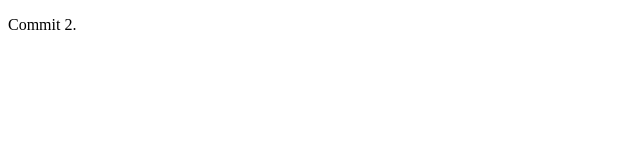
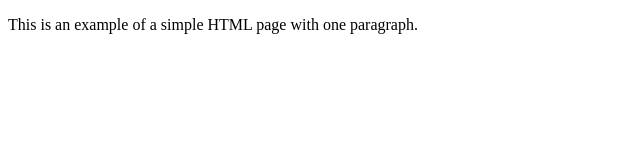
Before and after one commit to PSzkud/m2i-gitmodule, a plain HTML site: page index.html in a window 1280 px wide. Shown: the whole page, without its empty margins (0-640 px from the left). Drawn offline with Linux system fonts and the light colour scheme.

Commit message:
Revert "Commit 2 : change <p> content"
This reverts commit f06115f889c688bfe22df47cd06085a9d2fab660.

```diff
--- a/index.html
+++ b/index.html
@@ -4,6 +4,6 @@
         <title>Hello World</title>
     </head>
     <body>
-        <p>Commit 2.</p>
+        <p>This is an example of a simple HTML page with one paragraph.</p>
     </body>
 </html>
```
